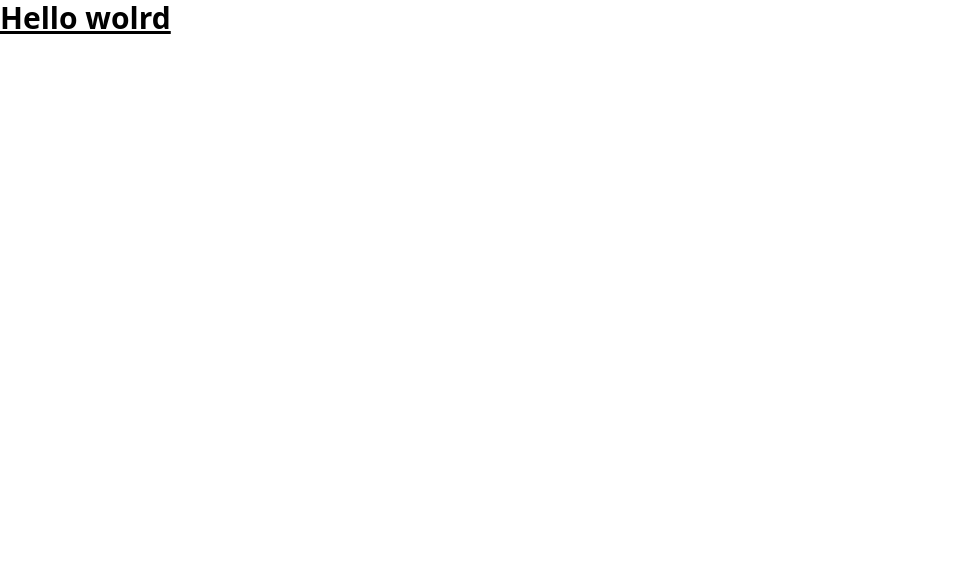
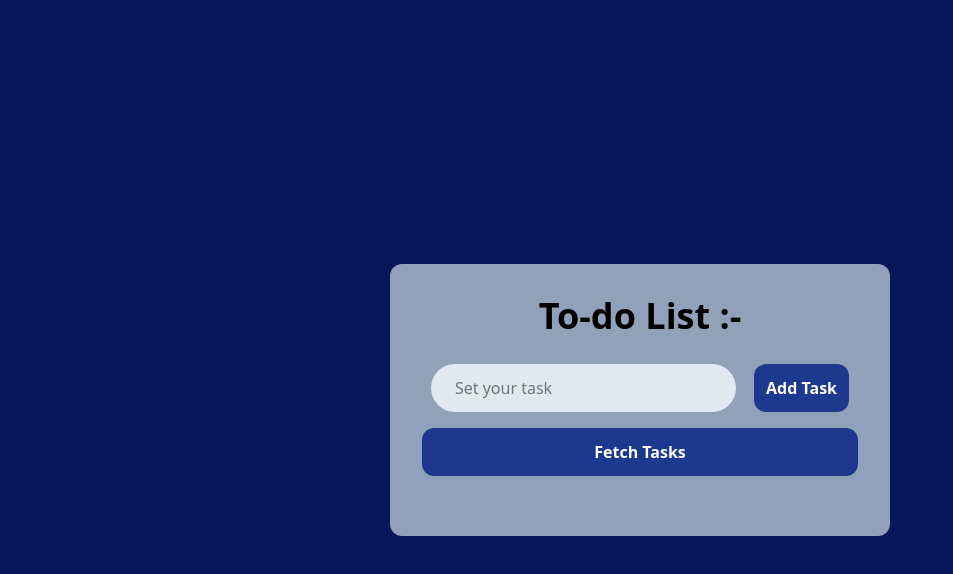
Before and after one commit to rafiqwe/Learn_Redux_Toolkit, a React (Vite) app: page / in a window 1280 px wide. Shown: the top 574 px of the page, without its empty margins (0-953 px from the left). Built offline with nearby package versions, Linux system fonts and the light colour scheme.

Commit message:
ADD RTK Store react

```diff
--- a/package.json
+++ b/package.json
@@ -14,6 +14,7 @@
     "@tailwindcss/vite": "^4.1.7",
     "react": "^19.1.0",
     "react-dom": "^19.1.0",
+    "react-redux": "^9.2.0",
     "redux": "^5.0.1",
     "tailwindcss": "^4.1.7"
   },
--- a/src/App.jsx
+++ b/src/App.jsx
@@ -1,7 +1,65 @@
 function App() {
   return (
     <>
-      <h1 className="text-3xl font-bold underline">Hello wolrd</h1>
+      <div className="w-[400px] sm:w-[500px] mx-auto  rounded-xl bg-slate-400 p-8 ">
+        <div className="title flex justify-center items-center mb-3">
+          <h1 className="text-4xl font-bold text-black">To-do List :-</h1>
+        </div>
+        <div className="from mt-7 mb-7 ">
+          <form
+            action=""
+            className="flex justify-around items-center"
+            // onSubmit={handleSubmitForm}
+          >
+            <div className="input w-[70%]">
+              <input
+                type="text"
+                placeholder="Set your task"
+                className="w-full py-3 rounded-full px-6 outline-none bg-slate-200 text-black"
+                // value={task}
+                // onChange={(e) => setTask(e.target.value)}
+              />
+            </div>
+            <div className="button ">
+              <button
+                type="submit"
+                className="bg-blue-900 p-3 rounded-xl font-bold"
+              >
+                Add Task
+              </button>
+            </div>
+          </form>
+          <button
+            // onClick={handleFetchTask}
+            className="bg-blue-900 p-3 rounded-xl font-bold flex items-center justify-center mt-4 w-full text-white"
+          >
+            Fetch Tasks
+          </button>
+        </div>
+        {/* <ul>
+          {state.map((task, index) => {
+            return (
+              <li
+                key={index}
+                className="flex justify-between items-center   bg-white p-3 mb-2 rounded-lg"
+              >
+                <div className="text flex  justify-center items-start gap-1 sm:gap-2">
+                  <p className="text-black font-bold">{index + 1} </p>
+                  <h1 className="text-md font-bold text-black">{task}</h1>
+                </div>
+                <div className="delete_icon">
+                  <button
+                    className="bg-red-600 p-2 rounded-full text-white font-bold"
+                    // onClick={() => handleDeleteTask(index)}
+                  >
+                    Delete
+                  </button>
+                </div>
+              </li>
+            );
+          })}
+        </ul> */}
+      </div>
     </>
   );
 }
--- a/src/index.css
+++ b/src/index.css
@@ -1 +1,10 @@
 @import "tailwindcss";
+:root{
+    display: flex;
+    height: 100%;
+    align-items: center;
+    justify-content: center;
+    background-color: #061656;
+    color: #ffffff;
+    width: 100%;
+}
--- a/src/main.jsx
+++ b/src/main.jsx
@@ -1,11 +1,14 @@
-import { StrictMode } from 'react'
-import { createRoot } from 'react-dom/client'
-import './index.css'
-import App from './App.jsx'
-import "./store.jsx"
+import { StrictMode } from "react";
+import { createRoot } from "react-dom/client";
+import "./index.css";
+import App from "./App.jsx";
+import { Provider } from "react-redux";
+import { store } from "./store.jsx";
 
-createRoot(document.getElementById('root')).render(
+createRoot(document.getElementById("root")).render(
   <StrictMode>
-    <App />
-  </StrictMode>,
-)
+    <Provider store={store}>
+      <App />
+    </Provider>
+  </StrictMode>
+);
--- a/src/store.jsx
+++ b/src/store.jsx
@@ -21,7 +21,6 @@ const tasksReducer = createSlice({
 console.log(tasksReducer);
 
 const { addTask, deleteTask } = tasksReducer.actions;
-
 export const store = configureStore({
   reducer: {
     tasksReducer: tasksReducer.reducer,
```
Also changed, not shown: 1 other file (tests, documents, lock files or other folders).
